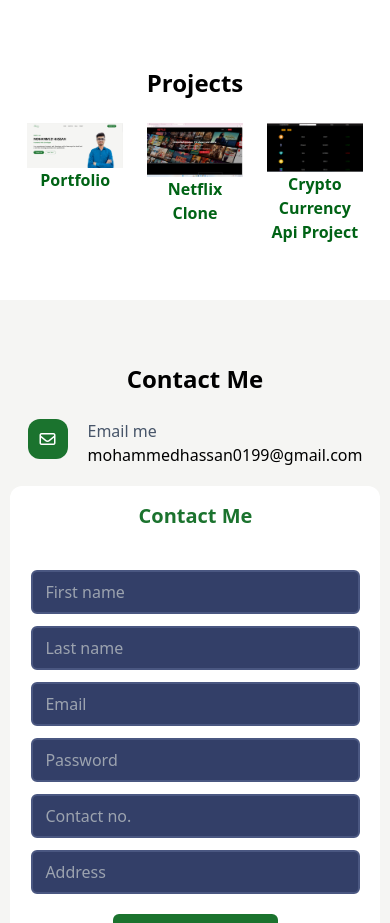
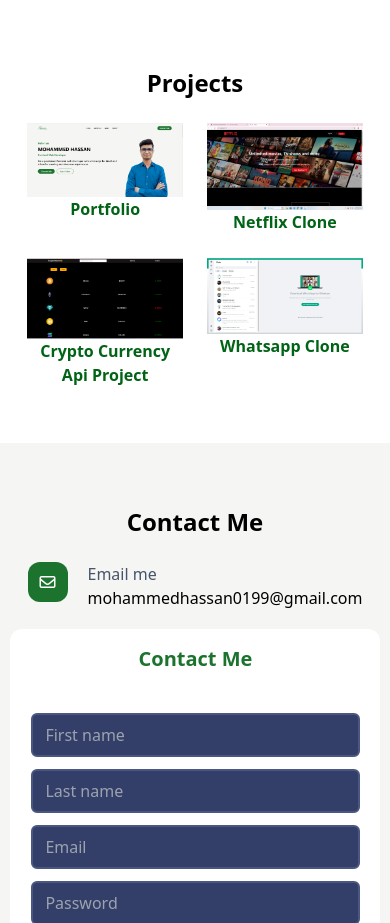
Before and after one commit to mohammedhassan0199/React-portfolio-, a React (Vite) app: page / in a window 390 px wide. Shown: the part 2780-3703 px from the top of the page. Built offline with nearby package versions, Linux system fonts and the light colour scheme.

Commit message:
add whatsapp clone project

```diff
--- a/src/Project.jsx
+++ b/src/Project.jsx
@@ -11,11 +11,14 @@
 
     <div className=''>
         <h2 className="text-6xl font-bold my-6  lg:text-5xl md:text-4xl sm:text-2xl text-center">Projects</h2>
-       <div className='grid grid-cols-3 gap-6 text-[#006315] font-semibold text-center'>
+
+       <div className='grid grid-cols-3 gap-6 text-[#006315] font-semibold text-center sm:grid-cols-2'>
        <a href="https://github.com/mohammedhassan0199/React-portfolio-" target='-main'><img src="portfolio.png" className='w-[200px]' alt="" />Portfolio</a>
        <a href="https://github.com/mohammedhassan0199/Netflix-clone" target='-main'><img className='w-[200px]' src="netflix.png" alt="" />Netflix Clone</a>
 
        <a href="https://github.com/mohammedhassan0199/CryptoCurrency-api" target='-main'><img className='w-[200px]' src="crypto.png" alt="" />Crypto Currency Api Project</a>
+
+       <a href="https://github.com/mohammedhassan0199/whats-clone" target='-main'><img className='w-[200px]' src="whatsapp.png" alt="" />Whatsapp Clone</a>
        </div>
 
     </div>
```
Also changed, not shown: public/whatsapp.png (added).
